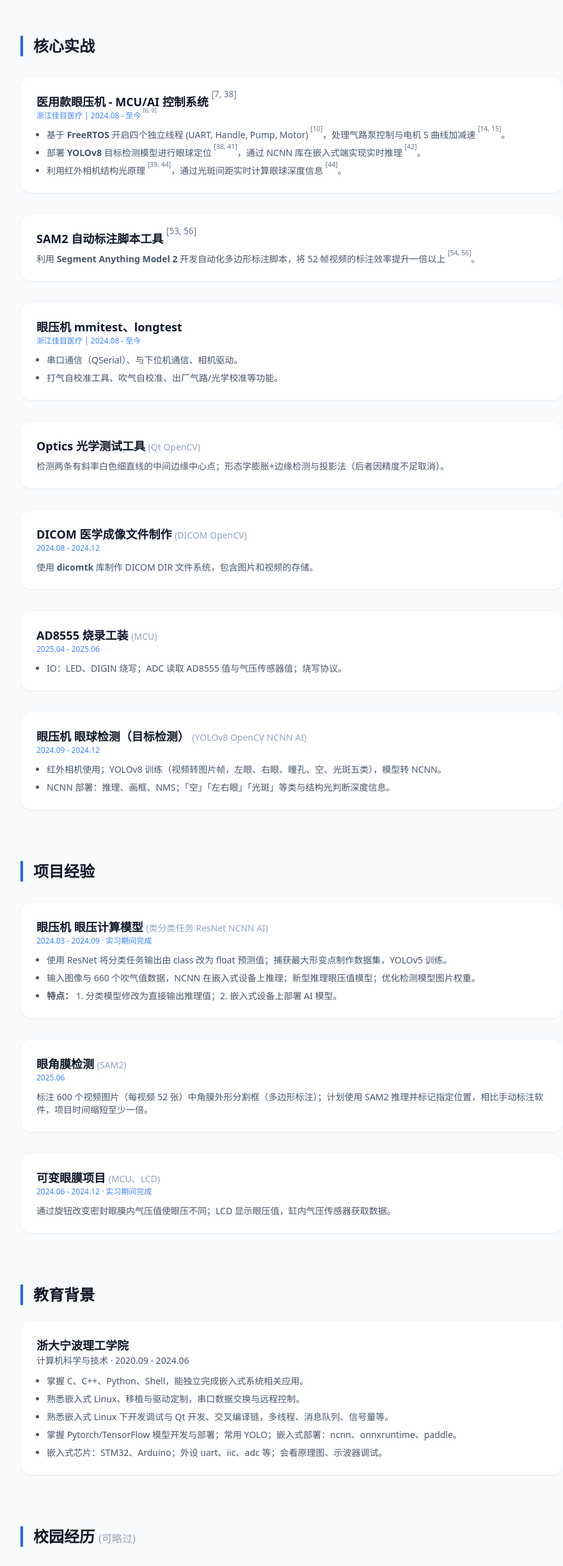
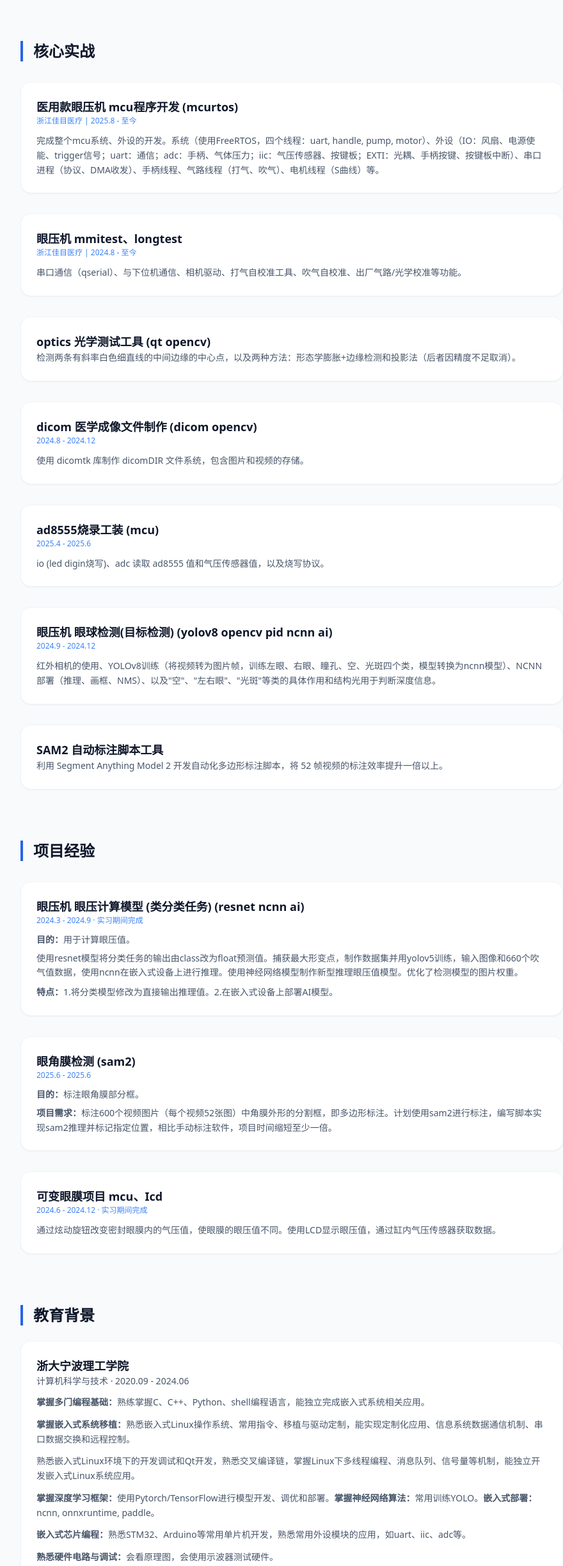
Before and after one commit to qlghmz/my-resume, a plain HTML site: page zh/index.html in a window 1280 px wide. Shown: the part 352-2800 px from the top of the page at 64% size, without its empty margins (184-1064 px from the left). Drawn offline with nearby package versions, Linux system fonts and the light colour scheme.

Commit message:
update: 修复几个问题

```diff
--- a/zh/index.html
+++ b/zh/index.html
@@ -18,10 +18,10 @@
                 <div class="w-8 h-8 bg-blue-600 rounded flex items-center justify-center text-white font-bold">J</div>
                 <span class="font-bold text-lg">JH.DeviceLab</span>
             </div>
-            <div class="flex gap-6 text-sm font-medium">
-                <a href="#resume" class="text-blue-600">主页</a>
-                <a href="/blog/" class="hover:text-blue-600 transition-colors">技术博客</a>
-                <a href="/en/" class="text-slate-400 hover:text-blue-600">EN</a>
+            <div class="flex gap-4 items-center">
+                <a href="#resume" class="text-blue-600 font-medium">主页</a>
+                <a href="/blog/" class="px-4 py-2 bg-blue-600 text-white rounded-lg font-semibold text-base hover:bg-blue-700 transition-colors shadow-sm">技术博客</a>
+                <a href="/en/" class="text-slate-400 hover:text-blue-600 font-medium">EN</a>
             </div>
         </div>
     </nav>
@@ -49,49 +49,37 @@
             <h2 class="text-2xl font-bold border-l-4 border-blue-600 pl-4">核心实战</h2>
             <div class="grid gap-8">
                 <div class="p-6 bg-white rounded-2xl border border-slate-100 shadow-sm">
-                    <h3 class="font-bold text-lg">医用款眼压机 - MCU/AI 控制系统 <sup class="cite">[7, 38]</sup></h3>
-                    <p class="text-xs text-blue-500 mb-3">浙江佳目医疗 | 2024.08 - 至今 <sup class="cite">[6, 9]</sup></p>
-                    <ul class="text-sm text-slate-600 space-y-2 list-disc ml-4">
-                        <li>基于 <strong>FreeRTOS</strong> 开启四个独立线程 (UART, Handle, Pump, Motor) <sup class="cite">[10]</sup>，处理气路泵控制与电机 S 曲线加减速 <sup class="cite">[14, 15]</sup>。</li>
-                        <li>部署 <strong>YOLOv8</strong> 目标检测模型进行眼球定位 <sup class="cite">[38, 41]</sup>，通过 NCNN 库在嵌入式端实现实时推理 <sup class="cite">[42]</sup>。</li>
-                        <li>利用红外相机结构光原理 <sup class="cite">[39, 44]</sup>，通过光斑间距实时计算眼球深度信息 <sup class="cite">[44]</sup>。</li>
-                    </ul>
-                </div>
-                <div class="p-6 bg-white rounded-2xl border border-slate-100 shadow-sm">
-                    <h3 class="font-bold text-lg">SAM2 自动标注脚本工具 <sup class="cite">[53, 56]</sup></h3>
-                    <p class="text-sm text-slate-600 mt-2">利用 <strong>Segment Anything Model 2</strong> 开发自动化多边形标注脚本，将 52 帧视频的标注效率提升一倍以上 <sup class="cite">[54, 56]</sup>。</p>
+                    <h3 class="font-bold text-lg">医用款眼压机 mcu程序开发 (mcurtos)</h3>
+                    <p class="text-xs text-blue-500 mb-3">浙江佳目医疗 | 2025.8 - 至今</p>
+                    <p class="text-sm text-slate-600 leading-relaxed">完成整个mcu系统、外设的开发。系统（使用FreeRTOS，四个线程：uart, handle, pump, motor）、外设（IO：风扇、电源使能、trigger信号；uart：通信；adc：手柄、气体压力；iic：气压传感器、按键板；EXTI：光耦、手柄按键、按键板中断）、串口进程（协议、DMA收发）、手柄线程、气路线程（打气、吹气）、电机线程（S曲线）等。</p>
                 </div>
                 <div class="p-6 bg-white rounded-2xl border border-slate-100 shadow-sm">
                     <h3 class="font-bold text-lg">眼压机 mmitest、longtest</h3>
-                    <p class="text-xs text-blue-500 mb-3">浙江佳目医疗 | 2024.08 - 至今</p>
-                    <ul class="text-sm text-slate-600 space-y-2 list-disc ml-4">
-                        <li>串口通信（QSerial）、与下位机通信、相机驱动。</li>
-                        <li>打气自校准工具、吹气自校准、出厂气路/光学校准等功能。</li>
-                    </ul>
+                    <p class="text-xs text-blue-500 mb-3">浙江佳目医疗 | 2024.8 - 至今</p>
+                    <p class="text-sm text-slate-600 leading-relaxed">串口通信（qserial）、与下位机通信、相机驱动、打气自校准工具、吹气自校准、出厂气路/光学校准等功能。</p>
                 </div>
                 <div class="p-6 bg-white rounded-2xl border border-slate-100 shadow-sm">
-                    <h3 class="font-bold text-lg">Optics 光学测试工具 <span class="text-slate-400 font-normal text-sm">(Qt OpenCV)</span></h3>
-                    <p class="text-sm text-slate-600 mt-2">检测两条有斜率白色细直线的中间边缘中心点；形态学膨胀+边缘检测与投影法（后者因精度不足取消）。</p>
+                    <h3 class="font-bold text-lg">optics 光学测试工具 (qt opencv)</h3>
+                    <p class="text-sm text-slate-600 leading-relaxed">检测两条有斜率白色细直线的中间边缘的中心点，以及两种方法：形态学膨胀+边缘检测和投影法（后者因精度不足取消）。</p>
                 </div>
                 <div class="p-6 bg-white rounded-2xl border border-slate-100 shadow-sm">
-                    <h3 class="font-bold text-lg">DICOM 医学成像文件制作 <span class="text-slate-400 font-normal text-sm">(DICOM OpenCV)</span></h3>
-                    <p class="text-xs text-blue-500 mb-3">2024.08 - 2024.12</p>
-                    <p class="text-sm text-slate-600 mt-2">使用 <strong>dicomtk</strong> 库制作 DICOM DIR 文件系统，包含图片和视频的存储。</p>
+                    <h3 class="font-bold text-lg">dicom 医学成像文件制作 (dicom opencv)</h3>
+                    <p class="text-xs text-blue-500 mb-3">2024.8 - 2024.12</p>
+                    <p class="text-sm text-slate-600 leading-relaxed">使用 dicomtk 库制作 dicomDIR 文件系统，包含图片和视频的存储。</p>
                 </div>
                 <div class="p-6 bg-white rounded-2xl border border-slate-100 shadow-sm">
-                    <h3 class="font-bold text-lg">AD8555 烧录工装 <span class="text-slate-400 font-normal text-sm">(MCU)</span></h3>
-                    <p class="text-xs text-blue-500 mb-3">2025.04 - 2025.06</p>
-                    <ul class="text-sm text-slate-600 space-y-2 list-disc ml-4">
-                        <li>IO：LED、DIGIN 烧写；ADC 读取 AD8555 值与气压传感器值；烧写协议。</li>
-                    </ul>
+                    <h3 class="font-bold text-lg">ad8555烧录工装 (mcu)</h3>
+                    <p class="text-xs text-blue-500 mb-3">2025.4 - 2025.6</p>
+                    <p class="text-sm text-slate-600 leading-relaxed">io (led digin烧写)、adc 读取 ad8555 值和气压传感器值，以及烧写协议。</p>
                 </div>
                 <div class="p-6 bg-white rounded-2xl border border-slate-100 shadow-sm">
-                    <h3 class="font-bold text-lg">眼压机 眼球检测（目标检测） <span class="text-slate-400 font-normal text-sm">(YOLOv8 OpenCV NCNN AI)</span></h3>
-                    <p class="text-xs text-blue-500 mb-3">2024.09 - 2024.12</p>
-                    <ul class="text-sm text-slate-600 space-y-2 list-disc ml-4">
-                        <li>红外相机使用；YOLOv8 训练（视频转图片帧，左眼、右眼、瞳孔、空、光斑五类），模型转 NCNN。</li>
-                        <li>NCNN 部署：推理、画框、NMS；「空」「左右眼」「光斑」等类与结构光判断深度信息。</li>
-                    </ul>
+                    <h3 class="font-bold text-lg">眼压机 眼球检测(目标检测) (yolov8 opencv pid ncnn ai)</h3>
+                    <p class="text-xs text-blue-500 mb-3">2024.9 - 2024.12</p>
+                    <p class="text-sm text-slate-600 leading-relaxed">红外相机的使用、YOLOv8训练（将视频转为图片帧，训练左眼、右眼、瞳孔、空、光斑四个类，模型转换为ncnn模型）、NCNN部署（推理、画框、NMS）、以及"空"、"左右眼"、"光斑"等类的具体作用和结构光用于判断深度信息。</p>
+                </div>
+                <div class="p-6 bg-white rounded-2xl border border-slate-100 shadow-sm">
+                    <h3 class="font-bold text-lg">SAM2 自动标注脚本工具</h3>
+                    <p class="text-sm text-slate-600 leading-relaxed">利用 Segment Anything Model 2 开发自动化多边形标注脚本，将 52 帧视频的标注效率提升一倍以上。</p>
                 </div>
             </div>
         </section>
@@ -100,23 +88,22 @@
             <h2 class="text-2xl font-bold border-l-4 border-blue-600 pl-4">项目经验</h2>
             <div class="grid gap-8">
                 <div class="p-6 bg-white rounded-2xl border border-slate-100 shadow-sm">
-                    <h3 class="font-bold text-lg">眼压机 眼压计算模型 <span class="text-slate-400 font-normal text-sm">(类分类任务 ResNet NCNN AI)</span></h3>
-                    <p class="text-xs text-blue-500 mb-3">2024.03 - 2024.09 · 实习期间完成</p>
-                    <ul class="text-sm text-slate-600 space-y-2 list-disc ml-4">
-                        <li>使用 ResNet 将分类任务输出由 class 改为 float 预测值；捕获最大形变点制作数据集，YOLOv5 训练。</li>
-                        <li>输入图像与 660 个吹气值数据，NCNN 在嵌入式设备上推理；新型推理眼压值模型；优化检测模型图片权重。</li>
-                        <li><strong>特点：</strong> 1. 分类模型修改为直接输出推理值；2. 嵌入式设备上部署 AI 模型。</li>
-                    </ul>
+                    <h3 class="font-bold text-lg">眼压机 眼压计算模型 (类分类任务) (resnet ncnn ai)</h3>
+                    <p class="text-xs text-blue-500 mb-3">2024.3 - 2024.9 · 实习期间完成</p>
+                    <p class="text-sm text-slate-600 mb-2"><strong>目的：</strong>用于计算眼压值。</p>
+                    <p class="text-sm text-slate-600 leading-relaxed">使用resnet模型将分类任务的输出由class改为float预测值。捕获最大形变点，制作数据集并用yolov5训练，输入图像和660个吹气值数据，使用ncnn在嵌入式设备上进行推理。使用神经网络模型制作新型推理眼压值模型。优化了检测模型的图片权重。</p>
+                    <p class="text-sm text-slate-600 mt-2 leading-relaxed"><strong>特点：</strong>1.将分类模型修改为直接输出推理值。2.在嵌入式设备上部署AI模型。</p>
                 </div>
                 <div class="p-6 bg-white rounded-2xl border border-slate-100 shadow-sm">
-                    <h3 class="font-bold text-lg">眼角膜检测 <span class="text-slate-400 font-normal text-sm">(SAM2)</span></h3>
-                    <p class="text-xs text-blue-500 mb-3">2025.06</p>
-                    <p class="text-sm text-slate-600 mt-2">标注 600 个视频图片（每视频 52 张）中角膜外形分割框（多边形标注）；计划使用 SAM2 推理并标记指定位置，相比手动标注软件，项目时间缩短至少一倍。</p>
+                    <h3 class="font-bold text-lg">眼角膜检测 (sam2)</h3>
+                    <p class="text-xs text-blue-500 mb-3">2025.6 - 2025.6</p>
+                    <p class="text-sm text-slate-600 mb-2"><strong>目的：</strong>标注眼角膜部分框。</p>
+                    <p class="text-sm text-slate-600 leading-relaxed"><strong>项目需求：</strong>标注600个视频图片（每个视频52张图）中角膜外形的分割框，即多边形标注。计划使用sam2进行标注，编写脚本实现sam2推理并标记指定位置，相比手动标注软件，项目时间缩短至少一倍。</p>
                 </div>
                 <div class="p-6 bg-white rounded-2xl border border-slate-100 shadow-sm">
-                    <h3 class="font-bold text-lg">可变眼膜项目 <span class="text-slate-400 font-normal text-sm">(MCU、LCD)</span></h3>
-                    <p class="text-xs text-blue-500 mb-3">2024.06 - 2024.12 · 实习期间完成</p>
-                    <p class="text-sm text-slate-600 mt-2">通过旋钮改变密封眼膜内气压值使眼压不同；LCD 显示眼压值，缸内气压传感器获取数据。</p>
+                    <h3 class="font-bold text-lg">可变眼膜项目 mcu、Icd</h3>
+                    <p class="text-xs text-blue-500 mb-3">2024.6 - 2024.12 · 实习期间完成</p>
+                    <p class="text-sm text-slate-600 leading-relaxed">通过炫动旋钮改变密封眼膜内的气压值，使眼膜的眼压值不同。使用LCD显示眼压值，通过缸内气压传感器获取数据。</p>
                 </div>
             </div>
         </section>
@@ -126,13 +113,14 @@
             <div class="p-6 bg-white rounded-2xl border border-slate-100 shadow-sm">
                 <h3 class="font-bold text-lg">浙大宁波理工学院</h3>
                 <p class="text-sm text-slate-600">计算机科学与技术 · 2020.09 - 2024.06</p>
-                <ul class="text-sm text-slate-600 space-y-2 list-disc ml-4 mt-3">
-                    <li>掌握 C、C++、Python、Shell，能独立完成嵌入式系统相关应用。</li>
-                    <li>熟悉嵌入式 Linux、移植与驱动定制，串口数据交换与远程控制。</li>
-                    <li>熟悉嵌入式 Linux 下开发调试与 Qt 开发、交叉编译链，多线程、消息队列、信号量等。</li>
-                    <li>掌握 Pytorch/TensorFlow 模型开发与部署；常用 YOLO；嵌入式部署：ncnn、onnxruntime、paddle。</li>
-                    <li>嵌入式芯片：STM32、Arduino；外设 uart、iic、adc 等；会看原理图、示波器调试。</li>
-                </ul>
+                <div class="text-sm text-slate-600 space-y-3 mt-3 leading-relaxed">
+                    <p><strong>掌握多门编程基础：</strong>熟练掌握C、C++、Python、shell编程语言，能独立完成嵌入式系统相关应用。</p>
+                    <p><strong>掌握嵌入式系统移植：</strong>熟悉嵌入式Linux操作系统、常用指令、移植与驱动定制，能实现定制化应用、信息系统数据通信机制、串口数据交换和远程控制。</p>
+                    <p>熟悉嵌入式Linux环境下的开发调试和Qt开发，熟悉交叉编译链，掌握Linux下多线程编程、消息队列、信号量等机制，能独立开发嵌入式Linux系统应用。</p>
+                    <p><strong>掌握深度学习框架：</strong>使用Pytorch/TensorFlow进行模型开发、调优和部署。<strong>掌握神经网络算法：</strong>常用训练YOLO。<strong>嵌入式部署：</strong>ncnn, onnxruntime, paddle。</p>
+                    <p><strong>嵌入式芯片编程：</strong>熟悉STM32、Arduino等常用单片机开发，熟悉常用外设模块的应用，如uart、iic、adc等。</p>
+                    <p><strong>熟悉硬件电路与调试：</strong>会看原理图，会使用示波器测试硬件。</p>
+                </div>
             </div>
         </section>
 
@@ -140,29 +128,33 @@
             <h2 class="text-2xl font-bold border-l-4 border-blue-600 pl-4">校园经历 <span class="text-slate-400 font-normal text-base">(可略过)</span></h2>
             <div class="grid gap-8">
                 <div class="p-6 bg-white rounded-2xl border border-slate-100 shadow-sm">
-                    <h3 class="font-bold text-lg">Mosquitto 广域物联网网关 <span class="text-slate-400 font-normal text-sm">(MQTT Linux 驱动)</span></h3>
-                    <p class="text-xs text-blue-500 mb-3">2022.06 - 2023.06</p>
-                    <ul class="text-sm text-slate-600 space-y-2 list-disc ml-4">
-                        <li>基于 ARM 开发板、IO 设备与手机的广域物联网系统；C++ 编写应用。</li>
-                        <li>MQTT Client-Server，ARM 板与手机数据通信、控制 <strong>继电器、步进电机等硬件</strong>。</li>
-                        <li>Qt 界面与 IO 驱动；U-Boot 与系统烧录部署；成功制作 MQTT 物联网连接模型，获高度评价。</li>
-                    </ul>
+                    <h3 class="font-bold text-lg">mosquitto广域物联网网关 mqtt linux驱动</h3>
+                    <p class="text-xs text-blue-500 mb-3">2022.6 - 2023.6</p>
+                    <div class="text-sm text-slate-600 space-y-2 leading-relaxed">
+                        <p><strong>系统架构设计：</strong>设计并实现了基于ARM开发板、IO设备和手机的广域物联网系统模型，使用C++编写应用程序。</p>
+                        <p><strong>MQTT通信协议开发：</strong>编写MQTT的Client-Server软件，实现ARM板和手机间的数据通信，控制硬件。<strong>继电器、步进电机等硬件</strong></p>
+                        <p><strong>Qt界面与驱动程序开发：</strong>开发Qt图形界面，编写IO设备的驱动程序，确保系统稳定运行。</p>
+                        <p><strong>系统烧录与部署：</strong>负责将U-Boot引导程序和操作系统烧录到ARM开发板，确保系统正常启动运行。</p>
+                        <p><strong>项目成果：</strong>成功制作了MQTT物联网连接模型，展示了在广域网环境下物联网系统的运作，获得高度评价。</p>
+                    </div>
                 </div>
                 <div class="p-6 bg-white rounded-2xl border border-slate-100 shadow-sm">
                     <h3 class="font-bold text-lg">浙江省机器人竞赛</h3>
-                    <p class="text-xs text-blue-500 mb-3">2022.06 - 2023.06</p>
-                    <ul class="text-sm text-slate-600 space-y-2 list-disc ml-4">
-                        <li>自动寻路、检测并抓取物块放入箱子；树莓派计算与指令、STM32 控制电机/舵机。</li>
-                        <li>YOLOv8 训练与优化，Paddle 部署到嵌入式设备；完成竞赛要求，<strong>二等奖</strong>。</li>
-                    </ul>
+                    <p class="text-xs text-blue-500 mb-3">2022.6 - 2023.6</p>
+                    <div class="text-sm text-slate-600 space-y-2 leading-relaxed">
+                        <p><strong>项目内容：</strong>实现自动寻路到达指定位置，检测并抓取物块放入箱子。</p>
+                        <p><strong>主要工作：</strong>使用树莓派进行计算和指令发送，STM32开发板控制电机、舵机等外设。负责训练和优化Yolov8模型，确保在复杂场景下的准确性和稳定性，使用Paddle将模型部署到嵌入式设备。</p>
+                        <p><strong>项目成果：</strong>成功完成竞赛要求并足够优化，获得二等奖。</p>
+                    </div>
                 </div>
                 <div class="p-6 bg-white rounded-2xl border border-slate-100 shadow-sm">
                     <h3 class="font-bold text-lg">浙江省工程训练竞赛项目</h3>
-                    <p class="text-xs text-blue-500 mb-3">2021.06 - 2021.12</p>
-                    <ul class="text-sm text-slate-600 space-y-2 list-disc ml-4">
-                        <li>目标检测识别物块、机械臂抓取，C++ 应用；YOLOv5 训练目标检测模型，部署到树莓派并优化。</li>
-                        <li>成功实现目标识别与物块抓取，<strong>三等奖</strong>。</li>
-                    </ul>
+                    <p class="text-xs text-blue-500 mb-3">2021.6 - 2021.12</p>
+                    <div class="text-sm text-slate-600 space-y-2 leading-relaxed">
+                        <p><strong>项目内容：</strong>通过目标检测识别物块，并利用机械臂进行抓取，使用C++编写应用程序。</p>
+                        <p><strong>主要工作：</strong>物块识别：1.使用Yolov5框架训练目标检测模型，确保能准确识别各种物块。2.将训练好的模型部署到树莓派，并进行性能优化，确保在资源有限的设备上稳定快速运行。</p>
+                        <p><strong>项目成果：</strong>成功实现目标识别与物块抓取，获得项目三等奖。</p>
+                    </div>
                 </div>
             </div>
         </section>
```
